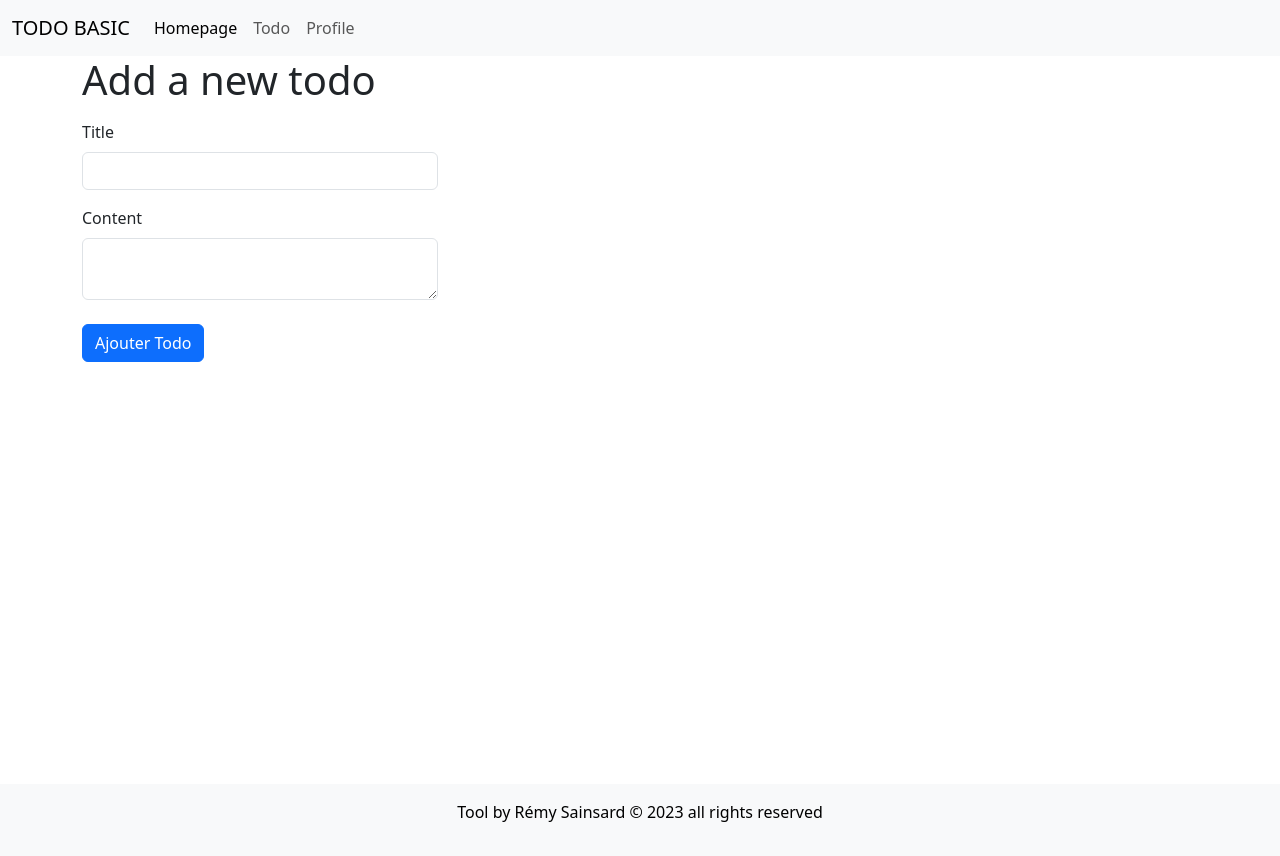
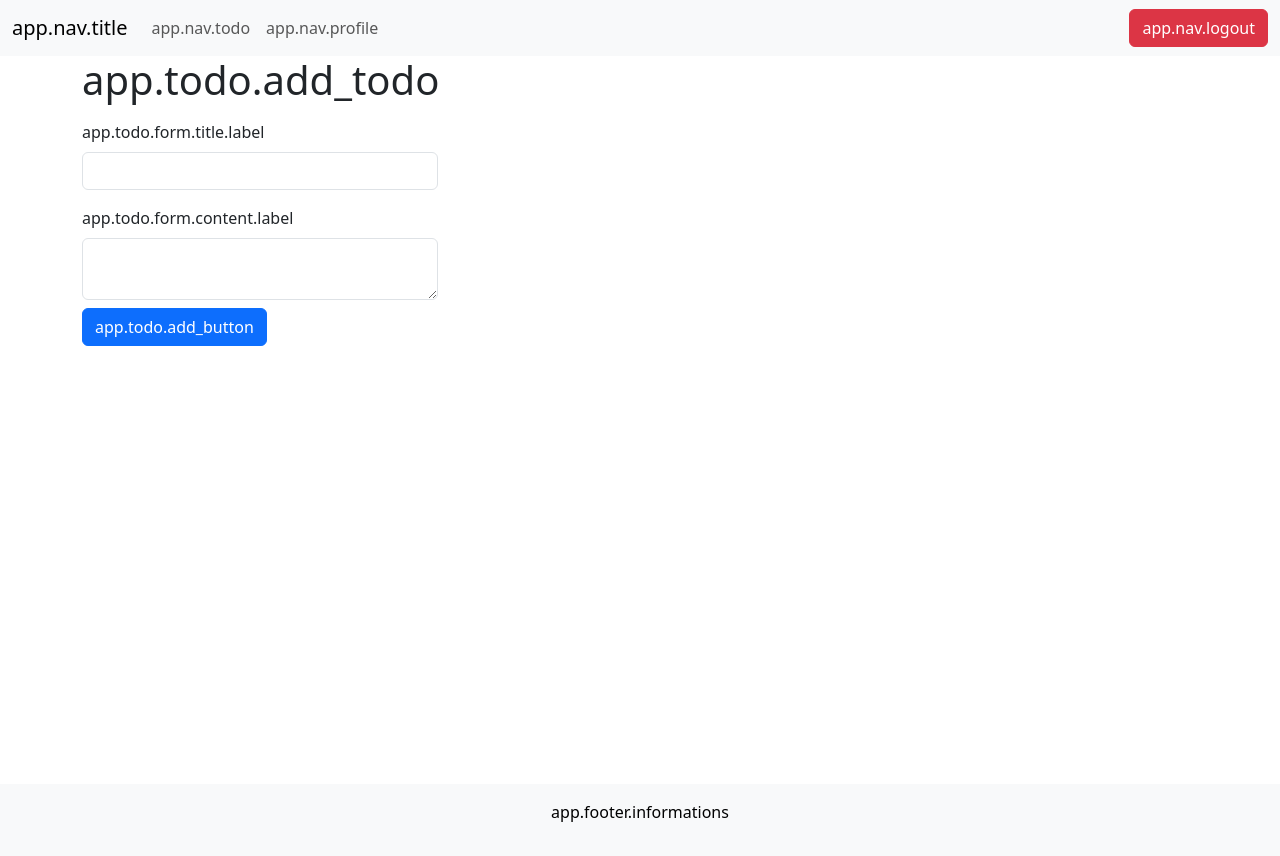
Before and after one commit to RemySd/todo-basic, a Symfony app: template templates/todo/index.html.twig in a window 1280 px wide. Run offline with Twig, Linux system fonts and the light colour scheme; the template is opened without the code that fills it, so the values that code supplies are empty; form fields are guessed from the names that the template uses; style sheets or scripts are compiled from the project's sources; some libraries are stand-ins or nearby versions.

Commit message:
Many translation added

```diff
--- a/src/Controller/ProfileController.php
+++ b/src/Controller/ProfileController.php
@@ -11,8 +11,6 @@ class ProfileController extends AbstractController
     #[Route('/profile', name: 'app_profile')]
     public function index(): Response
     {
-        return $this->render('profile/index.html.twig', [
-            'controller_name' => 'ProfileController',
-        ]);
+        return $this->render('profile/index.html.twig');
     }
 }
--- a/templates/base.html.twig
+++ b/templates/base.html.twig
@@ -4,7 +4,7 @@
 		<meta charset="UTF-8">
 		<meta name="viewport" content="width=device-width, initial-scale=1">
 		<title>
-			{% block title %}Todo basic{% endblock %}
+			{% block title %}{{ "app.title"|trans }}{% endblock %}
 		</title>
         <link rel="icon" href="{{ asset('favicon.png') }}" type="image/png">
 		{% block stylesheets %}
--- a/templates/footer.html.twig
+++ b/templates/footer.html.twig
@@ -1,5 +1,3 @@
 <footer class="p-3">
-	<p>Tool by Rémy Sainsard ©
-		{{ "now"|date("Y") }}
-		all rights reserved</p>
+	<p>{{ "app.footer.informations"|trans({'%date%': "now"|date("Y")}) }}</p>
 </footer>
--- a/templates/nav.html.twig
+++ b/templates/nav.html.twig
@@ -1,21 +1,24 @@
 <nav class="navbar navbar-expand-lg bg-body-tertiary">
 	<div class="container-fluid">
-    <a class="navbar-brand" href="#">TODO BASIC</a>
+		<a class="navbar-brand" href="{{ path('app_todo')}}">{{ "app.nav.title"|trans }}</a>
 		<button class="navbar-toggler" type="button" data-bs-toggle="collapse" data-bs-target="#navbarNav" aria-controls="navbarNav" aria-expanded="false" aria-label="Toggle navigation">
 			<span class="navbar-toggler-icon"></span>
 		</button>
 		<div class="collapse navbar-collapse" id="navbarNav">
+			<ul class="navbar-nav me-auto">
+				<li class="nav-item">
+					<a class="nav-link {% if app.request.get('_route') == 'app_todo' %}active{% endif %}" href="{{ path('app_todo')}}">{{ "app.nav.todo"|trans }}</a>
+				</li>
+				<li class="nav-item">
+					<a class="nav-link {% if app.request.get('_route') == 'app_profile' %}active{% endif %}" href="{{ path('app_profile')}}">{{ "app.nav.profile"|trans }}</a>
+				</li>
+
+			</ul>
 			<ul class="navbar-nav">
 				<li class="nav-item">
-          <a class="nav-link active" aria-current="page" href="#">Homepage</a>
+					<a class="btn btn-danger" href="{{ path('app_logout')}}">{{ "app.nav.logout"|trans }}</a>
 				</li>
-        <li class="nav-item">
-          <a class="nav-link" href="#">Todo</a>
-        </li>
-        <li class="nav-item">
-          <a class="nav-link" href="#">Profile</a>
-        </li>
-      </ul>
+			</div>
 		</div>
 	</div>
 </nav>
--- a/templates/todo/index.html.twig
+++ b/templates/todo/index.html.twig
@@ -4,18 +4,22 @@
 	<div class="container">
 		<div class="row">
 			<div class="col-4">
-				<h1>Add a new todo</h1>
+				<h1>{{ "app.todo.add_todo"|trans }}</h1>
 				{{ form_start(todoForm) }}
 
 				<div class="form-group mt-3">
-					{{ form_row(todoForm.title, {'attr': {'class': 'form-control'}}) }}
+					{{ form_errors(todoForm.title) }}
+					{{ form_label(todoForm.title, 'app.todo.form.title.label'|trans ) }}
+					{{ form_widget(todoForm.title, {'attr': {'class': 'form-control'}}) }}
 				</div>
 
 				<div class="form-group mt-3">
-					{{ form_row(todoForm.content, {'attr': {'class': 'form-control'}}) }}
+					{{ form_errors(todoForm.content) }}
+					{{ form_label(todoForm.content, 'app.todo.form.content.label'|trans ) }}
+					{{ form_widget(todoForm.content, {'attr': {'class': 'form-control'}}) }}
 				</div>
 
-				<input type="submit" value="Ajouter Todo" class="btn btn-primary mt-2">
+				<input type="submit" value="{{ "app.todo.add_button"|trans }}" class="btn btn-primary mt-2">
 
 				{{ form_end(todoForm) }}
 			</div>
```
Also changed, not shown: templates/profile/index.html.twig (+13 -15 lines), templates/security/login.html.twig (+4 -6 lines), 1 other file. Lines whose indentation alone changed are shown as unchanged.
